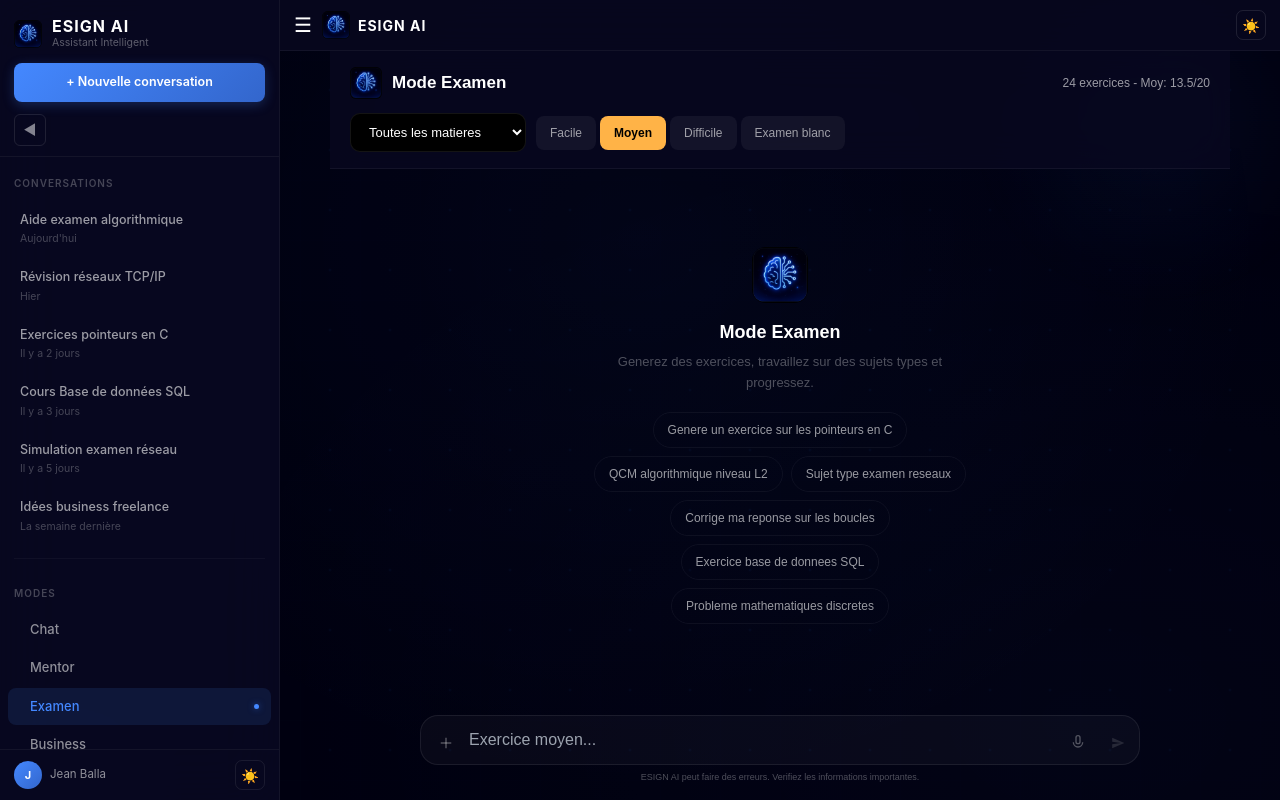
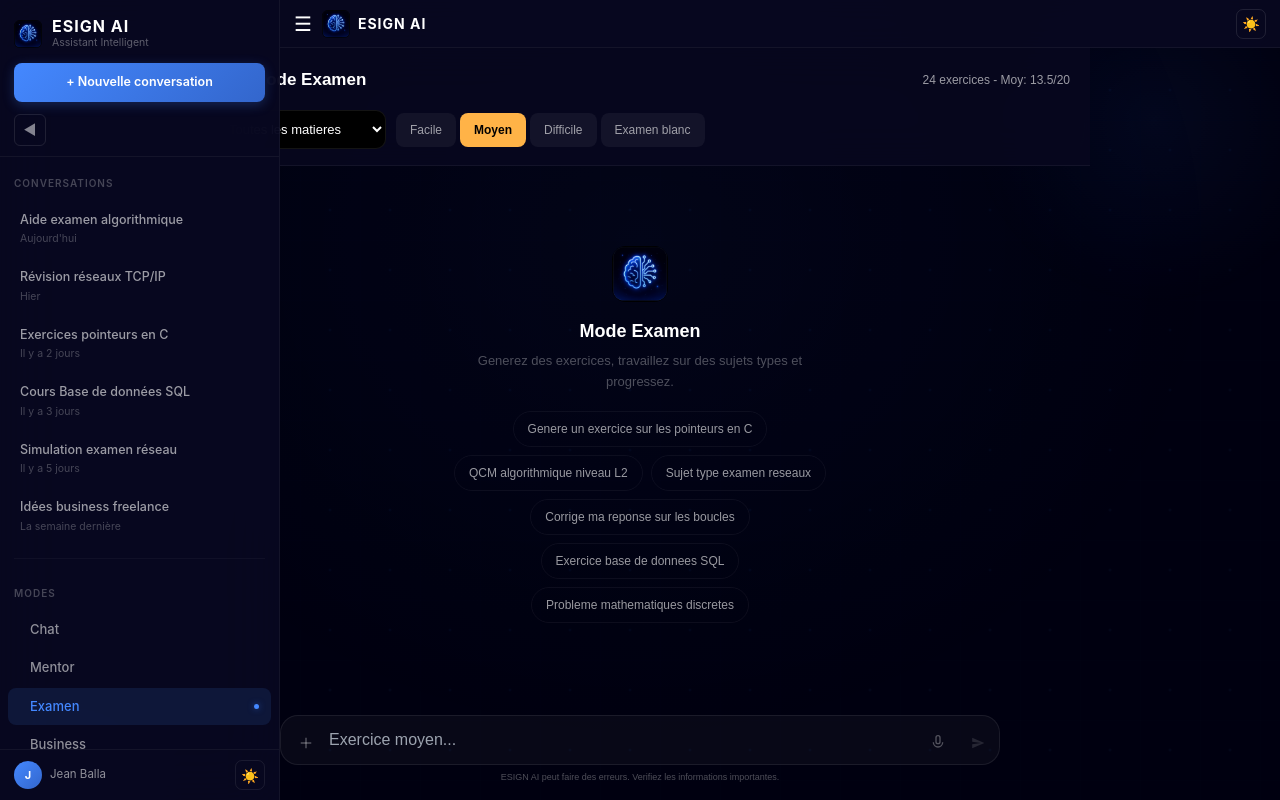
Before and after one commit to warell237/esign-IA, a Next.js app: page /exam in a window 1280 px wide. Built offline with nearby package versions, Linux system fonts and the light colour scheme.

Commit message:
ton message ici

```diff
--- a/src/app/(dashboard)/exam/page.js
+++ b/src/app/(dashboard)/exam/page.js
@@ -64,7 +64,7 @@ export default function ExamPage({ user, userData }) {
           flexShrink: 0,
           position: 'sticky',
           top: 0,
-          zIndex: 5,
+          zIndex: 10,
         }}>
           {/* Titre */}
           <div style={{ display: 'flex', alignItems: 'center', justifyContent: 'space-between', marginBottom: 14 }}>
--- a/src/app/(dashboard)/layout.js
+++ b/src/app/(dashboard)/layout.js
@@ -5,12 +5,6 @@ import Link from 'next/link';
 import { usePathname } from 'next/navigation';
 import { useTheme } from '../providers';
 import ChatBackground from '../components/ChatBackground';
-
-const FAKE_USER = {
-  uid: 'demo123',
-  email: 'jean@esign.cm',
-  displayName: 'Jean Balla',
-};
 
 const FAKE_CONVERSATIONS = [
   { id: 1, title: 'Aide examen algorithmique', date: "Aujourd'hui" },
@@ -28,6 +22,9 @@ const modes = [
   { id: 'business', icon: '', label: 'Business', path: '/business' },
   { id: 'prof', icon: '', label: 'Prof', path: '/prof' },
 ];
+
+// Hauteur du header général fixe
+const HEADER_HEIGHT = 48;
 
 export default function DashboardLayout({ children }) {
   const { theme, toggleTheme } = useTheme();
@@ -66,8 +63,8 @@ export default function DashboardLayout({ children }) {
       <div style={{
         position: 'absolute', inset: 0, pointerEvents: 'none', zIndex: 0,
         background: isDark
-          ? 'radial-gradient(ellipse at 50% 30%, rgba(68,136,255,0.05) 0%, transparent 70%), radial-gradient(ellipse at 85% 90%, rgba(102,153,255,0.04) 0%, transparent 60%)'
-          : 'radial-gradient(ellipse at 50% 30%, rgba(68,136,255,0.04) 0%, transparent 70%), radial-gradient(ellipse at 85% 90%, rgba(102,153,255,0.03) 0%, transparent 60%)',
+          ? 'radial-gradient(ellipse at 50% 30%, rgba(68,136,255,0.05) 0%, transparent 70%)'
+          : 'radial-gradient(ellipse at 50% 30%, rgba(68,136,255,0.04) 0%, transparent 70%)',
         animation: 'bgPulse 8s ease-in-out infinite',
       }} />
 
@@ -125,8 +122,8 @@ export default function DashboardLayout({ children }) {
                   boxShadow: '0 3px 12px rgba(68,136,255,0.25)',
                   transition: 'transform 0.15s, box-shadow 0.15s',
                 }}
-                onMouseEnter={e => { e.target.style.transform = 'translateY(-1px)'; e.target.style.boxShadow = '0 6px 18px rgba(68,136,255,0.35)'; }}
-                onMouseLeave={e => { e.target.style.transform = 'translateY(0)'; e.target.style.boxShadow = '0 3px 12px rgba(68,136,255,0.25)'; }}
+                onMouseEnter={e => { e.target.style.transform = 'translateY(-1px)'; }}
+                onMouseLeave={e => { e.target.style.transform = 'translateY(0)'; }}
               >
                 + Nouvelle conversation
               </button>
@@ -237,18 +234,21 @@ export default function DashboardLayout({ children }) {
 
       {/* CONTENU PRINCIPAL */}
       <div style={{ flex: 1, display: 'flex', flexDirection: 'column', minWidth: 0, height: '100%', overflow: 'hidden' }}>
-        {/* Header top */}
+
+        {/* ✅ HEADER GÉNÉRAL — position fixed, ne bouge JAMAIS */}
         <div style={{
-          padding: '10px 14px',
-          flexShrink: 0,
-          position: 'sticky',
+          position: 'fixed',
           top: 0,
-          left: 0,
-          zIndex: 10,
+          left: isMobile ? 0 : sidebarCollapsed ? 0 : sidebarWidth,
+          right: 0,
+          height: HEADER_HEIGHT,
+          zIndex: 40,
+          padding: '0 14px',
           borderBottom: `1px solid ${isDark ? 'rgba(255,255,255,0.05)' : 'rgba(0,0,0,0.05)'}`,
-          background: isDark ? 'rgba(8,8,32,0.8)' : 'rgba(255,255,255,0.8)',
+          background: isDark ? 'rgba(8,8,32,0.95)' : 'rgba(255,255,255,0.95)',
           backdropFilter: 'blur(20px)',
           display: 'flex', alignItems: 'center', gap: 10,
+          transition: 'left 0.25s ease',
         }}>
           <button
             onClick={() => { if (isMobile) { setSidebarOpen(true); } else { setSidebarCollapsed(!sidebarCollapsed); } }}
@@ -269,15 +269,17 @@ export default function DashboardLayout({ children }) {
           </button>
         </div>
 
-        {/* Zone pages — CORRIGÉ */}
+        {/* ✅ Zone pages — commence APRÈS le header fixe */}
         <div style={{
-          flex: 1,
-          overflow: 'hidden',
-          position: 'relative',
-          zIndex: 1,
+          position: 'absolute',
+          top: HEADER_HEIGHT,
+          left: 0,
+          right: 0,
+          bottom: 0,
           display: 'flex',
           flexDirection: 'column',
-          minHeight: 0,
+          overflow: 'hidden',
+          zIndex: 1,
           maxWidth: 900,
           margin: '0 auto',
           width: '100%',
--- a/src/app/(dashboard)/mentor/page.js
+++ b/src/app/(dashboard)/mentor/page.js
@@ -47,7 +47,7 @@ export default function MentorPage({ user, userData }) {
           flexShrink: 0,
           position: 'sticky',
           top: 0,
-          zIndex: 5,
+          zIndex: 10,
         }}>
           <div style={{ display: 'flex', alignItems: 'center', justifyContent: 'space-between', marginBottom: 16 }}>
             <div style={{ display: 'flex', alignItems: 'center', gap: 10 }}>
--- a/src/app/(dashboard)/prof/page.js
+++ b/src/app/(dashboard)/prof/page.js
@@ -48,7 +48,7 @@ export default function ProfPage({ user, userData }) {
         flexShrink: 0,
         position: 'sticky',
           top: 0,
-          zIndex: 5,
+          zIndex: 10,
       }}>
         {/* Titre */}
         <div style={{ display: 'flex', alignItems: 'center', gap: 10, marginBottom: 14 }}>
--- a/src/app/components/ChatInterface.js
+++ b/src/app/components/ChatInterface.js
@@ -49,6 +49,7 @@ export default function ChatInterface({
   const theme = THEMES[mode] || THEMES.chat;
   const [isMobile, setIsMobile] = useState(false);
   const [isRecording, setIsRecording] = useState(false);
+  const recognitionRef = useRef(null);
 
   const c = {
     border: isDark ? 'rgba(255,255,255,0.05)' : 'rgba(0,0,0,0.05)',
@@ -133,8 +134,36 @@ export default function ChatInterface({
     }]);
   };
 
-  const startRecording = () => setIsRecording(true);
-  const stopRecording = () => setIsRecording(false);
+  const startRecording = () => {
+    const SpeechRecognition = window.SpeechRecognition || window.webkitSpeechRecognition;
+    if (!SpeechRecognition) {
+      alert('Reconnaissance vocale non supportee sur ce navigateur.');
+      return;
+    }
+
+    const recognition = new SpeechRecognition();
+    recognition.lang = 'fr-FR';
+    recognition.interimResults = false;
+
+    recognition.onresult = (event) => {
+      const transcript = event.results[0][0].transcript;
+      setInput(prev => (prev + ' ' + transcript).trim());
+    };
+
+    recognition.onend = () => setIsRecording(false);
+    recognition.onerror = () => setIsRecording(false);
+
+    recognitionRef.current = recognition;
+    recognition.start();
+    setIsRecording(true);
+  };
+
+  const stopRecording = () => {
+    if (recognitionRef.current) {
+      recognitionRef.current.stop();
+    }
+    setIsRecording(false);
+  };
 
   return (
     <div style={{ height: '100%', display: 'flex', flexDirection: 'column', fontFamily: 'Arial, sans-serif', minHeight: 0, overflow: 'hidden' }}>
@@ -225,7 +254,7 @@ export default function ChatInterface({
           {/* Bouton + */}
           <div style={{ position: 'relative', flexShrink: 0 }}>
             <button onClick={() => setShowMenu(!showMenu)}
-              style={{ width: 34, height: 34, borderRadius: 12, border: 'none', background: 'transparent', color: c.mute, cursor: 'pointer', display: 'flex', alignItems: 'center', justifyContent: 'center', fontSize: 20 }}>
+              style={{ width: 34, height: 34, borderRadius: 12, border: 'none', background: 'transparent', color: c.mute, cursor: 'pointer', display: 'flex', alignItems: 'center', justifyContent: 'center' }}>
               <svg width="18" height="18" viewBox="0 0 24 24" fill="none" stroke="currentColor" strokeWidth="2"><line x1="12" y1="5" x2="12" y2="19"/><line x1="5" y1="12" x2="19" y2="12"/></svg>
             </button>
             {showMenu && (
@@ -246,9 +275,19 @@ export default function ChatInterface({
             placeholder={placeholder} rows={1}
             style={{ flex: 1, border: 'none', outline: 'none', background: 'transparent', color: c.text, fontSize: 16, resize: 'none', maxHeight: 100, fontFamily: 'inherit', padding: '8px 0' }} />
 
-          {/* Micro */}
-          <button onMouseDown={startRecording} onMouseUp={stopRecording} onTouchStart={startRecording} onTouchEnd={stopRecording}
-            style={{ width: 34, height: 34, borderRadius: 12, border: 'none', background: isRecording ? '#ff4455' : 'transparent', color: isRecording ? 'white' : c.mute, cursor: 'pointer', display: 'flex', alignItems: 'center', justifyContent: 'center', flexShrink: 0, transition: 'all 0.15s' }}>
+          {/* Micro vocal */}
+          <button
+            onMouseDown={startRecording}
+            onMouseUp={stopRecording}
+            onTouchStart={startRecording}
+            onTouchEnd={stopRecording}
+            style={{
+              width: 34, height: 34, borderRadius: 12, border: 'none',
+              background: isRecording ? '#ff4455' : 'transparent',
+              color: isRecording ? 'white' : c.mute,
+              cursor: 'pointer', display: 'flex', alignItems: 'center',
+              justifyContent: 'center', flexShrink: 0, transition: 'all 0.15s',
+            }}>
             <svg width="16" height="16" viewBox="0 0 24 24" fill="none" stroke="currentColor" strokeWidth="2"><rect x="9" y="1" width="6" height="12" rx="3"/><path d="M5 11a7 7 0 0014 0"/></svg>
           </button>
 
```
